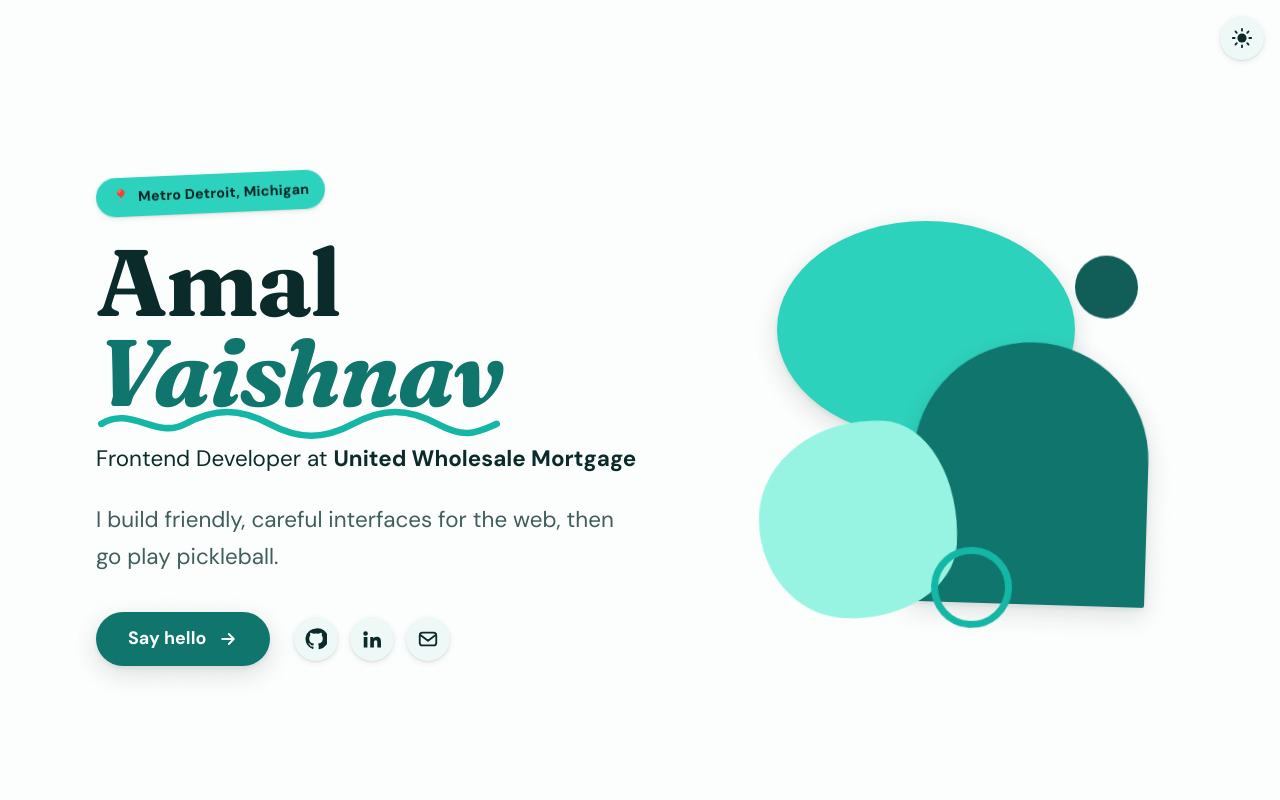
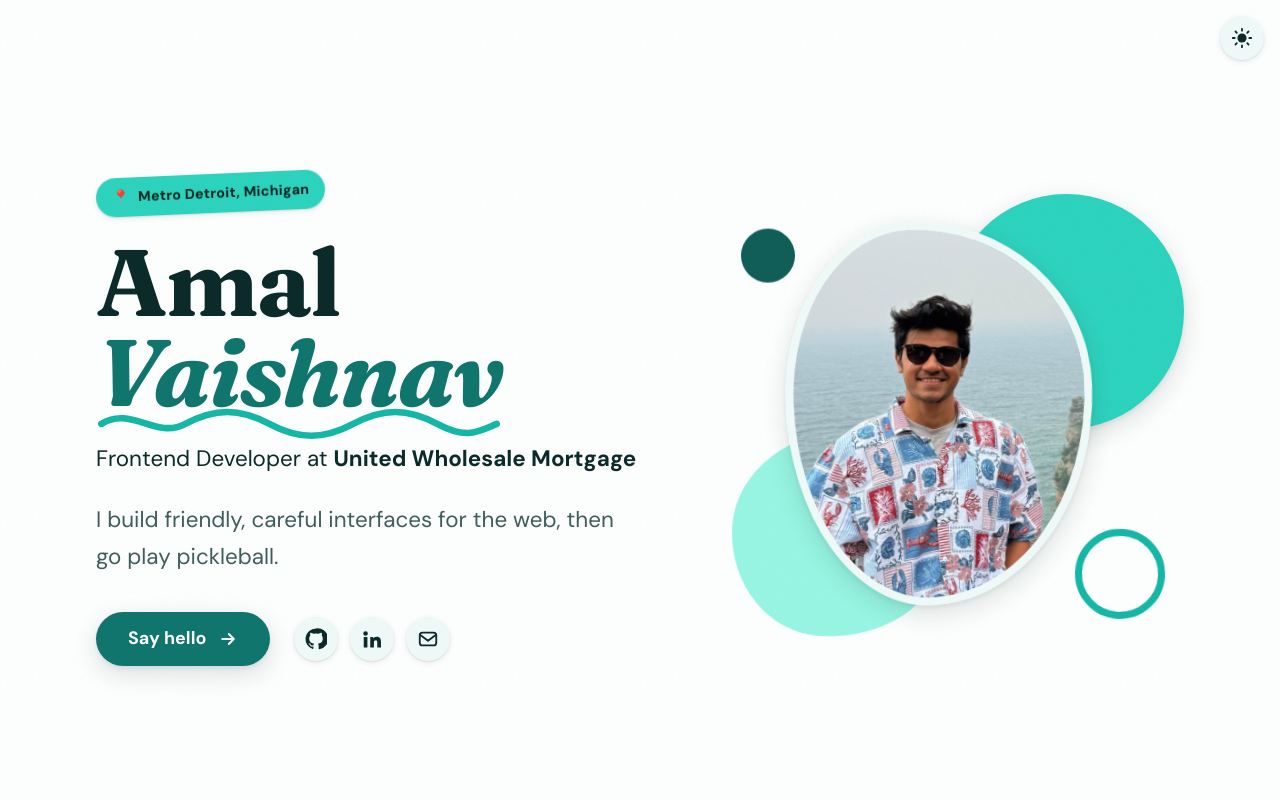
Before and after one commit to amalvaishnav/portfolio, a React (Vite) app: page / in a window 1280 px wide. Shown: the top 800 px of the page. Built offline with nearby package versions, Linux system fonts and the light colour scheme.

Commit message:
feat: add profile photo to the hero
Blob-framed photo with paper shapes behind it, using a 640px optimized copy
(157 KB vs the 734 KB original). About keeps its own second photo.

```diff
--- a/src/components/Hero/Hero.jsx
+++ b/src/components/Hero/Hero.jsx
@@ -1,4 +1,4 @@
-import { identity, links } from '../../data/content.js';
+import { identity, links, photos } from '../../data/content.js';
 import { GitHubIcon, LinkedInIcon, ArrowIcon } from '../Icons/Icons.jsx';
 import EmailReveal from '../EmailReveal/EmailReveal.jsx';
 import styles from './Hero.module.scss';
@@ -49,12 +49,22 @@
           </div>
         </div>
 
-        <div className={styles.art} aria-hidden="true">
-          <span className={`${styles.shape} ${styles.sun}`} />
-          <span className={`${styles.shape} ${styles.arch}`} />
-          <span className={`${styles.shape} ${styles.blob}`} />
-          <span className={`${styles.shape} ${styles.pip}`} />
-          <span className={`${styles.shape} ${styles.ring}`} />
+        <div className={styles.art}>
+          <div className={styles.shapes} aria-hidden="true">
+            <span className={`${styles.shape} ${styles.sun}`} />
+            <span className={`${styles.shape} ${styles.blob}`} />
+            <span className={`${styles.shape} ${styles.pip}`} />
+            <span className={`${styles.shape} ${styles.ring}`} />
+          </div>
+          <img
+            className={styles.photo}
+            src={photos.hero.src}
+            alt={photos.hero.alt}
+            width={photos.hero.width}
+            height={photos.hero.height}
+            fetchpriority="high"
+            decoding="async"
+          />
         </div>
       </div>
     </section>
--- a/src/components/Hero/Hero.module.scss
+++ b/src/components/Hero/Hero.module.scss
@@ -200,7 +200,7 @@
   }
 }
 
-// Decorative shapes: sun, arch, blob, pip, ring
+// Photo in a soft blob frame, with paper shapes peeking out from behind
 .art {
   position: relative;
   aspect-ratio: 1;
@@ -214,9 +214,29 @@
   }
 
   @media (max-width: 51.99rem) {
-    width: 9rem;
+    width: 15rem;
     justify-self: start;
-    margin-bottom: calc(var(--space-m) * -1);
+  }
+}
+
+.photo {
+  position: absolute;
+  z-index: 1;
+  left: 12%;
+  top: 6%;
+  width: 68%;
+  height: auto;
+  aspect-ratio: 4 / 5;
+  object-fit: cover;
+  object-position: 50% 30%;
+  border: 0.5rem solid var(--surface);
+  border-radius: 42% 58% 55% 45% / 46% 44% 56% 54%;
+  box-shadow: var(--shadow-m);
+  transform: rotate(-2deg);
+  transition: transform 0.5s var(--ease-bounce);
+
+  &:hover {
+    transform: rotate(1.5deg) scale(1.03);
   }
 }
 
@@ -227,30 +247,26 @@
 }
 
 .sun {
-  inset: 6% 24% 46% 10%;
+  inset: 0 0 auto auto;
+  width: 52%;
+  aspect-ratio: 1;
   background: var(--art-sun);
   border-radius: 50%;
   box-shadow: var(--shadow-m);
 }
 
-.arch {
-  inset: 34% 8% 8% 40%;
-  background: var(--art-arch);
-  border-radius: 999px 999px var(--radius-m) var(--radius-m);
-  box-shadow: var(--shadow-m);
-  animation-delay: -2s;
-}
-
 .blob {
-  inset: 52% 50% 4% 6%;
+  inset: auto auto 0 0;
+  width: 46%;
+  aspect-ratio: 1;
   background: var(--art-blob);
   border-radius: 60% 40% 55% 45% / 50% 60% 40% 50%;
   animation-delay: -4s;
 }
 
 .pip {
-  inset: 14% 10% auto auto;
-  width: 14%;
+  inset: 8% auto auto 2%;
+  width: 12%;
   aspect-ratio: 1;
   background: var(--art-pip);
   border-radius: 50%;
@@ -258,8 +274,8 @@
 }
 
 .ring {
-  inset: auto auto 2% 44%;
-  width: 18%;
+  inset: auto 4% 4% auto;
+  width: 20%;
   aspect-ratio: 1;
   border: 0.45rem solid var(--art-ring);
   border-radius: 50%;
--- a/src/data/content.js
+++ b/src/data/content.js
@@ -16,6 +16,12 @@
 };
 
 export const photos = {
+  hero: {
+    src: "/hero.jpg",
+    alt: "Amal smiling in sunglasses and a patterned shirt, with a misty lake behind.",
+    width: 640,
+    height: 821,
+  },
   about: {
     src: "/about-1.jpg",
     alt: "Amal smiling in a sunlit stone square, wearing sunglasses and a dark denim jacket.",
--- a/src/styles/_tokens.scss
+++ b/src/styles/_tokens.scss
@@ -17,7 +17,6 @@
   --deep: #115e59;
   // Hero art shapes, tuned per theme so they stay distinct
   --art-sun: #2dd4bf;
-  --art-arch: #0f766e;
   --art-blob: #99f6e4;
   --art-pip: #115e59;
   --art-ring: #14b8a6;
@@ -41,7 +40,6 @@
   --aqua: #5eead4;
   --deep: #0f766e;
   --art-sun: #14b8a6;
-  --art-arch: #2dd4bf;
   --art-blob: #0f766e;
   --art-pip: #99f6e4;
   --art-ring: #5eead4;
```
Also changed, not shown: public/hero.jpg (added).
